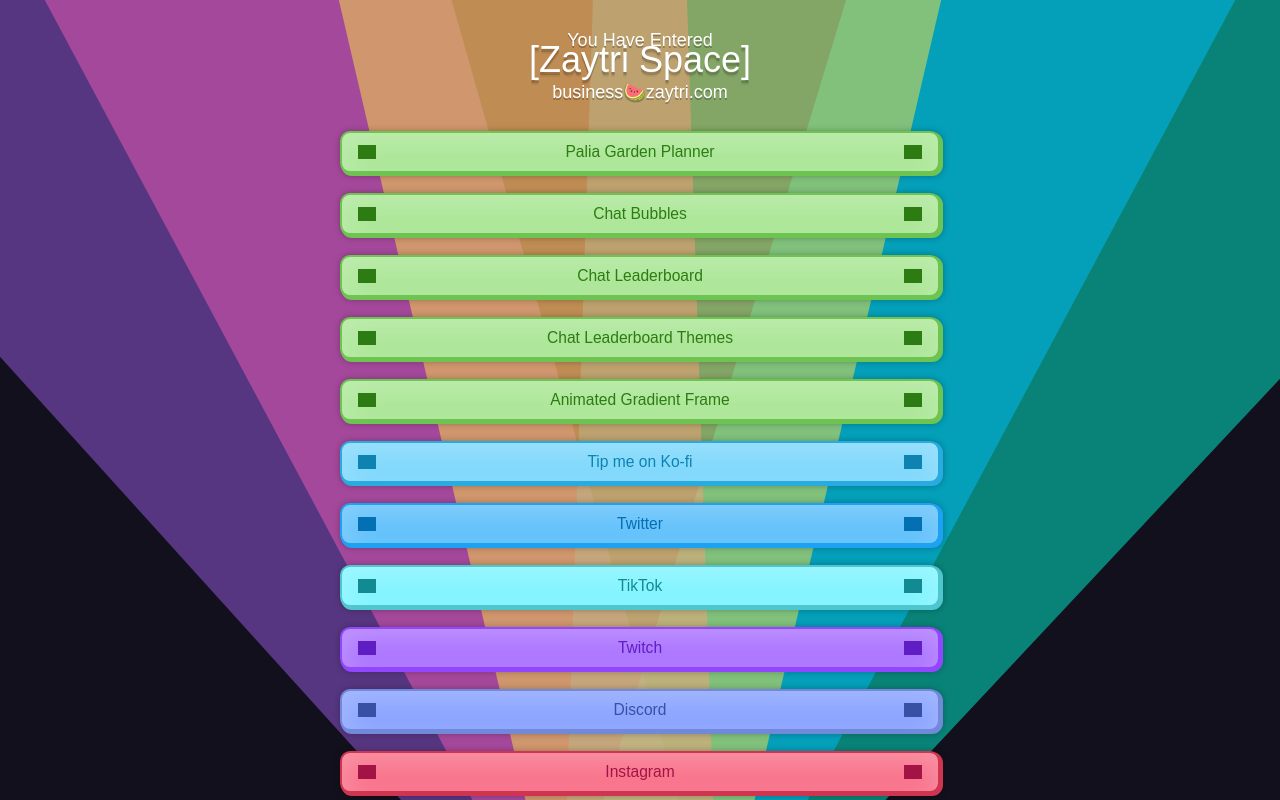
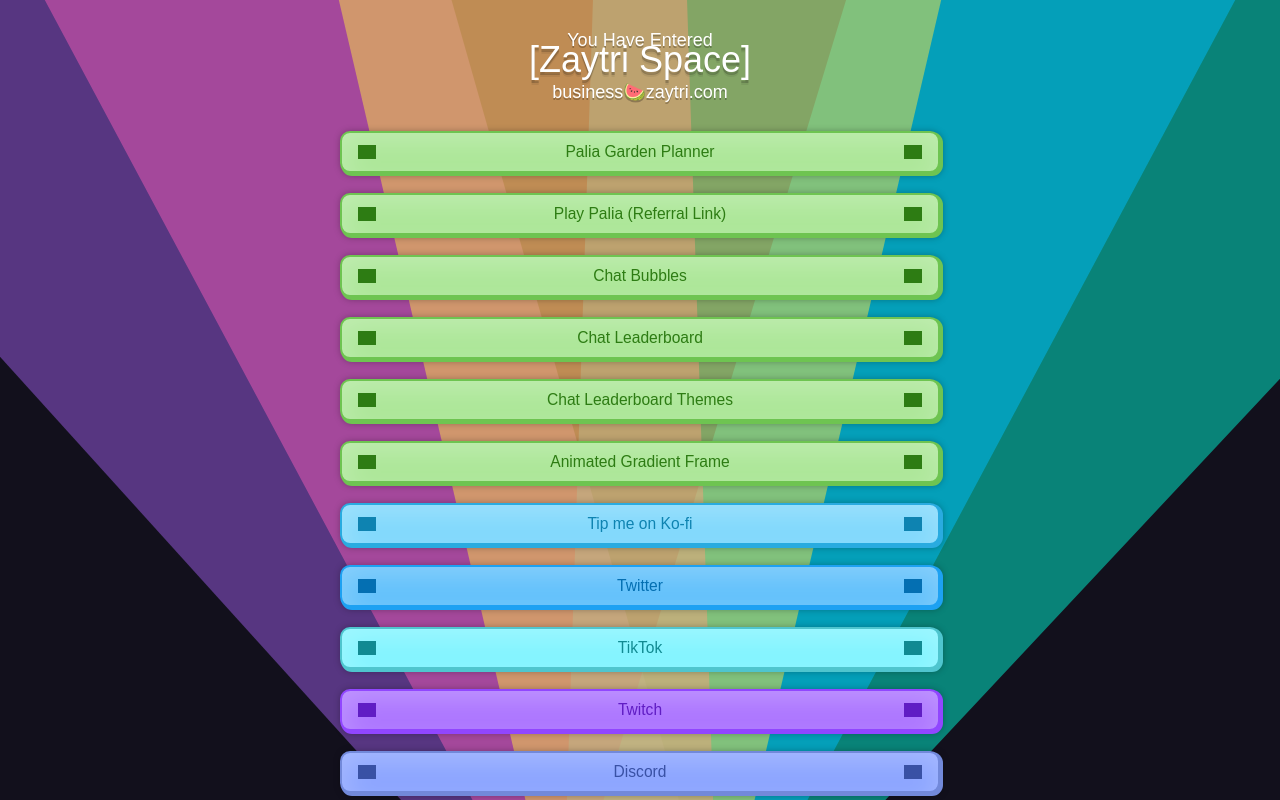
Before and after one commit to zaytri/zaytri.com, a Next.js app: page / in a window 1280 px wide. Shown: the top 800 px of the page. Built offline with nearby package versions, Linux system fonts and the light colour scheme; grey boxes are pictures that could not be loaded; a web font is replaced by a local one.

Commit message:
add Palia referral link in the hopes of getting the chappa glider

```diff
--- a/pages/index.js
+++ b/pages/index.js
@@ -55,6 +55,12 @@
             classes={[styles.widget]}
             url='https://docs.google.com/spreadsheets/d/1z60kAOtJTESQocGVLz33tv1u2Y9jilwtNU6f67Ww42g/edit#gid=0'
             label='Palia Garden Planner'
+          />
+
+          <SocialButton
+            classes={[styles.widget]}
+            url='https://accounts.palia.com/sign-up?referral=2cadc6ec-3d13-41e5-94d9-9281b450a8d8'
+            label='Play Palia (Referral Link)'
           />
 
           <SocialButton
```
